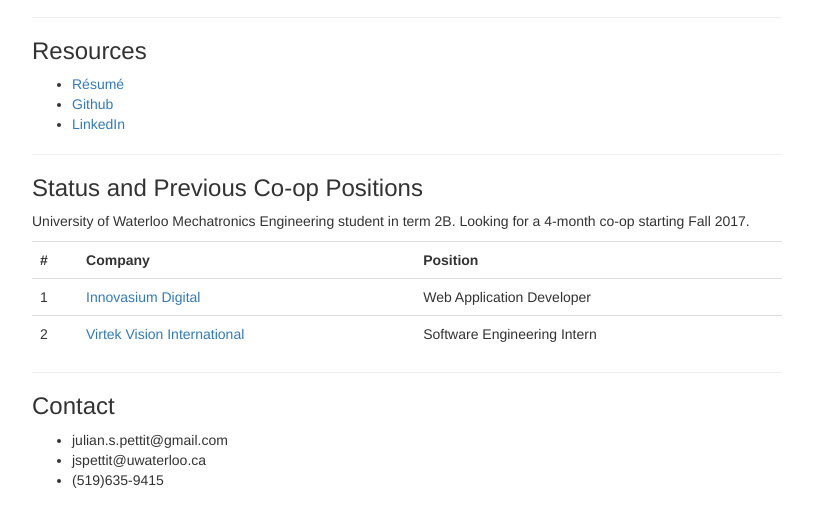
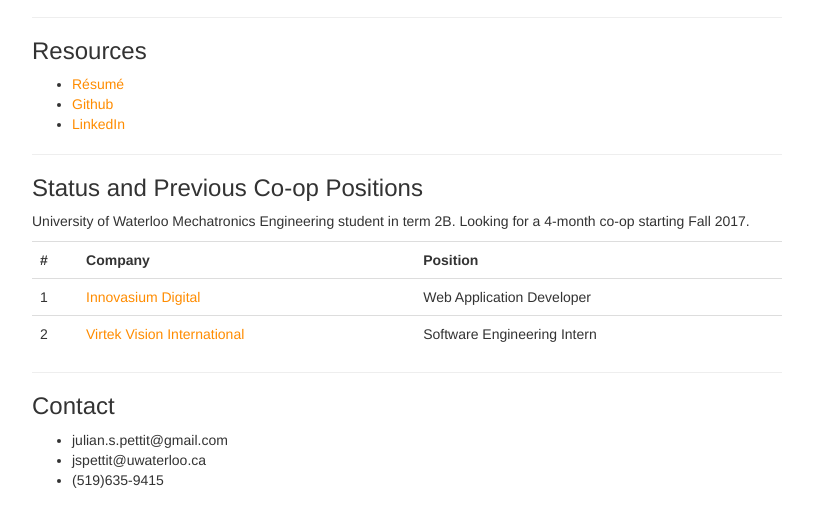
Before and after one commit to j-pettit/j-pettit.github.io, a plain HTML site: page index.html in a window 1280 px wide. Shown: the part 63-590 px from the top of the page, without its empty margins (233-1046 px from the left). Drawn offline with nearby package versions, Linux system fonts and the light colour scheme; files that its build step writes are made by us from their sources.

Commit message:
stylesheet

```diff
--- a/index.html
+++ b/index.html
@@ -6,7 +6,7 @@
     <meta name="viewport" content="width=device-width, initial-scale=1">
     <link rel="shortcut icon" href="img/favicon.ico">
     <link rel="stylesheet" type="text/css" href="https://maxcdn.bootstrapcdn.com/bootstrap/3.3.6/css/bootstrap.min.css">
-    <link rel="stylesheet" type="text/css" href="/html/style.css">
+    <link rel="stylesheet" type="text/css" href="style.css">
   </head>
   <body>
     <div class="container">
@@ -16,9 +16,9 @@
           <hr>
           <h3>Resources</h3>
           <ul>
-            <li><a href="Resume 25-04-2017.pdf">R&#x00E9;sum&#x00E9;</a></li>
-            <li><a href="https://github.com/j-pettit">Github</a></li>
-            <li><a href="https://www.linkedin.com/in/julian-pettit-0aa487112/">LinkedIn</a></li>
+            <li><a class="linkColor" href="Resume 25-04-2017.pdf">R&#x00E9;sum&#x00E9;</a></li>
+            <li><a class="linkColor" href="https://github.com/j-pettit">Github</a></li>
+            <li><a class="linkColor" href="https://www.linkedin.com/in/julian-pettit-0aa487112/">LinkedIn</a></li>
           </ul>
           <hr>
           <h3>Status and Previous Co-op Positions</h3>
@@ -33,12 +33,12 @@
             </tr>
             <tr>
               <td>1</td>
-              <td><a href="http://www.innovasium.com/">Innovasium Digital</a></td>
+              <td><a class="linkColor" href="http://www.innovasium.com/">Innovasium Digital</a></td>
               <td>Web Application Developer</td>
             </tr>
             <tr>
               <td>2</td>
-              <td><a href="http://www.virtek.ca/">Virtek Vision International</a></td>
+              <td><a class="linkColor" href="http://www.virtek.ca/">Virtek Vision International</a></td>
               <td>Software Engineering Intern</td>
             </tr>
           </table>
--- a/style.css
+++ b/style.css
@@ -0,0 +1,3 @@
+.linkColor {
+	color: #ff8c00;
+}
```
